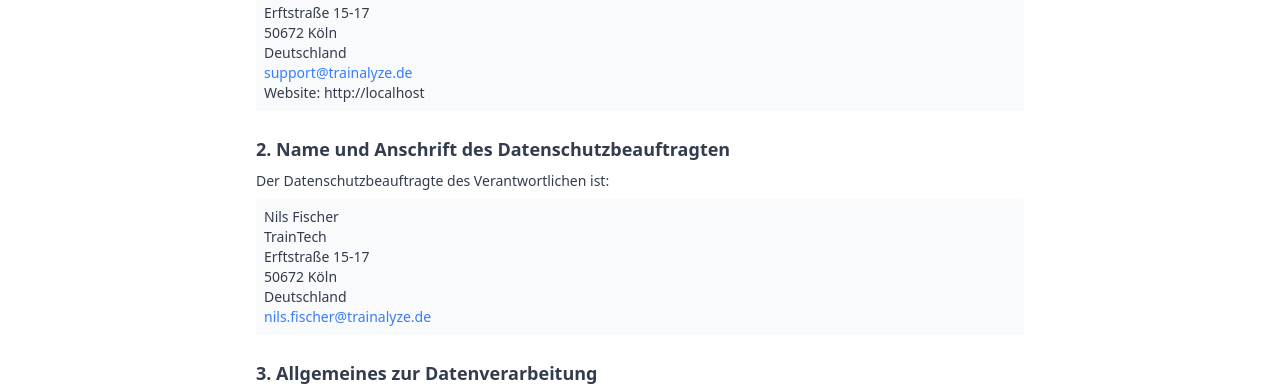
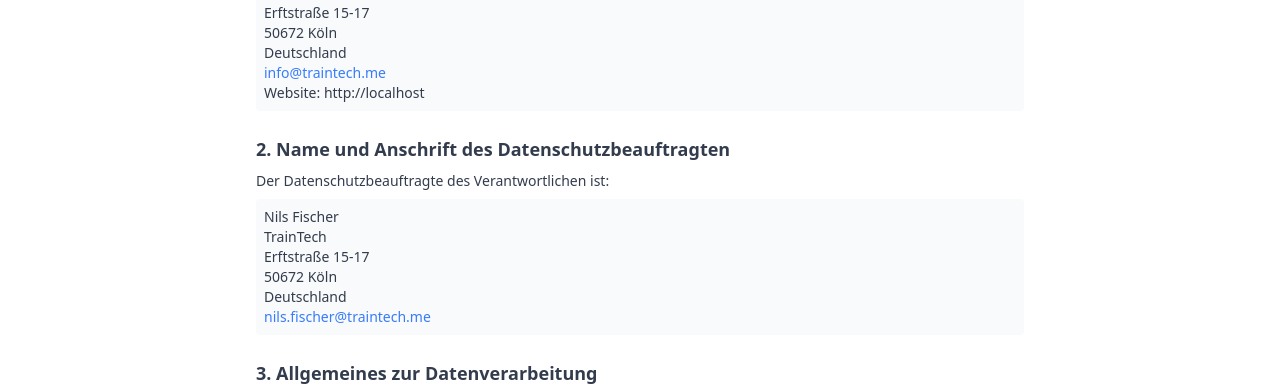
Before and after one commit to Nils-Fischer/exercisedb, a SvelteKit app: page /help/privacy-policy in a window 1280 px wide. Shown: the part 269-655 px from the top of the page. Built offline with nearby package versions, Linux system fonts and the light colour scheme; no server answers; the database is empty.

Commit message:
update email

```diff
--- a/src/routes/help/privacy-policy/+page.svelte
+++ b/src/routes/help/privacy-policy/+page.svelte
@@ -1,8 +1,8 @@
 <script lang="ts">
   import { page } from "$app/stores";
 
-  const supportMail = "support@trainalyze.de";
-  const adminMail = "nils.fischer@trainalyze.de";
+  const supportMail = "info@traintech.me";
+  const adminMail = "nils.fischer@traintech.me";
 </script>
 
 <div class="mx-auto max-w-3xl text-sm">
```
